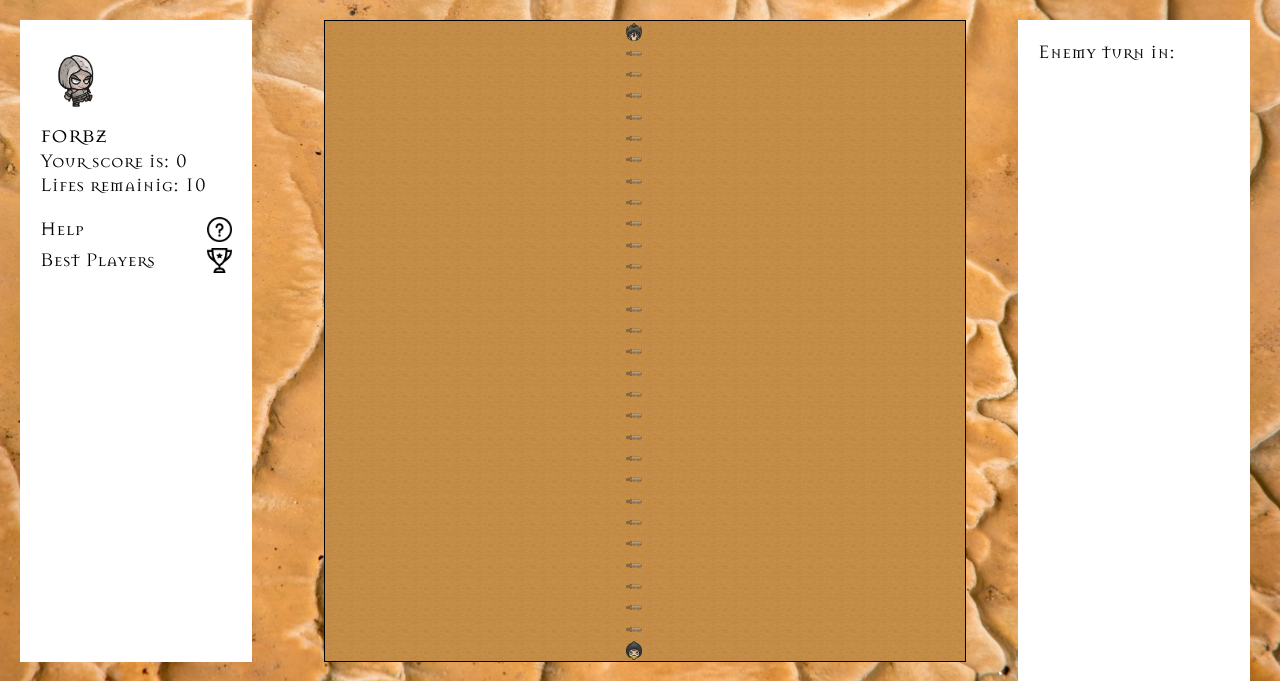
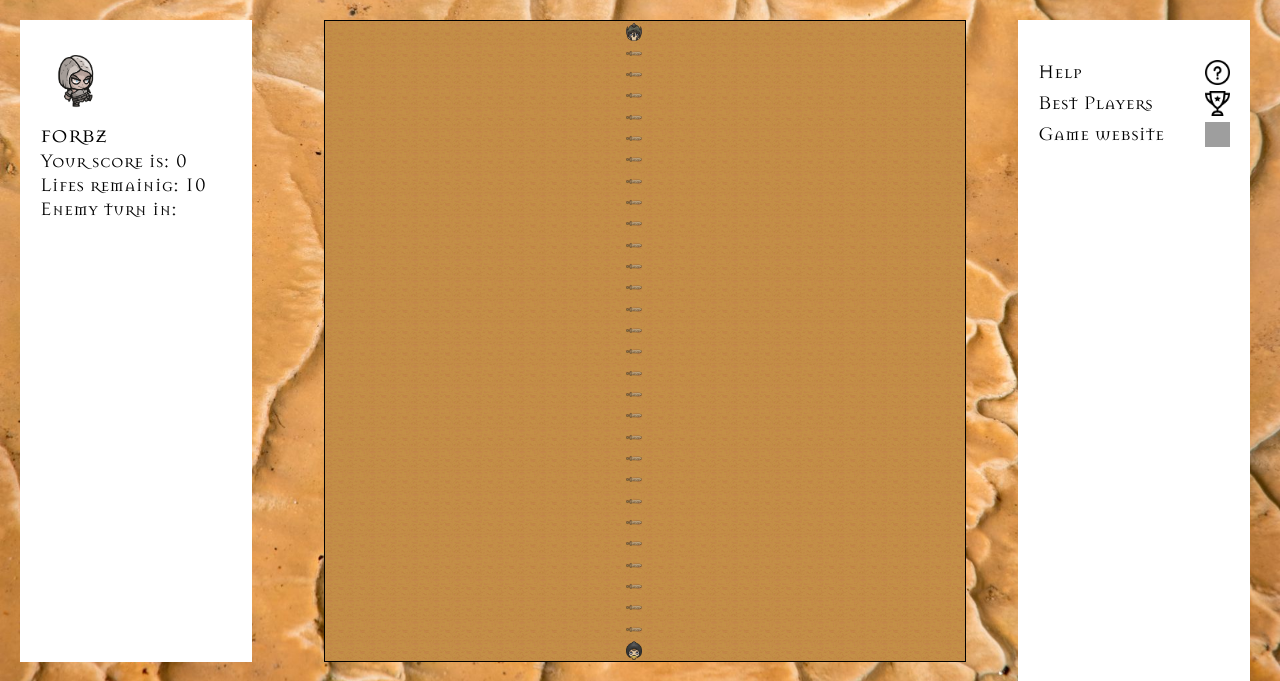
Before and after one commit to Offllane/TwoHandGame, a Django app: page / in a window 1280 px wide. Shown: the top 681 px of the page. Run offline with Django 3.2, Linux system fonts and the light colour scheme; a user stored in the database is signed in; data comes from the database, SQL or seed files in the repository; both versions use the stored data as it was after the commit; some libraries are stand-ins or nearby versions; some web fonts are replaced; grey boxes are pictures that could not be loaded.

Commit message:
add new field and redesign main page

```diff
--- a/templates/game/index.html
+++ b/templates/game/index.html
@@ -23,20 +23,6 @@
     <button onclick="window.location.reload()" class="button-reload"></button>
   </section>
   <section class="additional-inform">
-    Enemy turn in: <span class="steps-quantity"></span>
-  </section>
-  <section class="main-inform">
-    <section class="user">
-      <section class="user-image"></section>
-      {% if request.user.is_authenticated %}
-      {{ request.user }}
-
-      {% else %}
-      Not logged
-      {% endif %}
-    </section>
-    <section class="score"> Your score is: 0</section>
-    <section class="lifes"> Lifes remainig: 10</section>
     <p style="margin-top: 20px;">
       <div class="b-container">
         Help
@@ -91,6 +77,28 @@
         </div>
       </div>
     </p>
+    <p>
+      <div class="b-container">
+        Game website
+        <a href="https://lit-hollows-53777.herokuapp.com/"><img style="width:25px; height: 25px;"
+            src="{% static 'img/websiteImage.png '%}" alt="website"></a>
+      </div>
+    </p>
+
+  </section>
+  <section class="main-inform">
+    <section class="user">
+      <section class="user-image"></section>
+      {% if request.user.is_authenticated %}
+      {{ request.user }}
+
+      {% else %}
+      Not logged
+      {% endif %}
+    </section>
+    <section class="score"> Your score is: 0</section>
+    <section class="lifes"> Lifes remainig: 10</section>
+    Enemy turn in: <span class="steps-quantity"></span>
   </section>
   <script src="https://code.jquery.com/jquery-2.0.2.min.js"> </script>
   <script src="{% static 'scripts/optimization.js' %}"></script>
```
Also changed, not shown: TwoHandGame/settings.py (+4 -4 lines), db.sqlite3, static/img/websiteImage.png (added).
